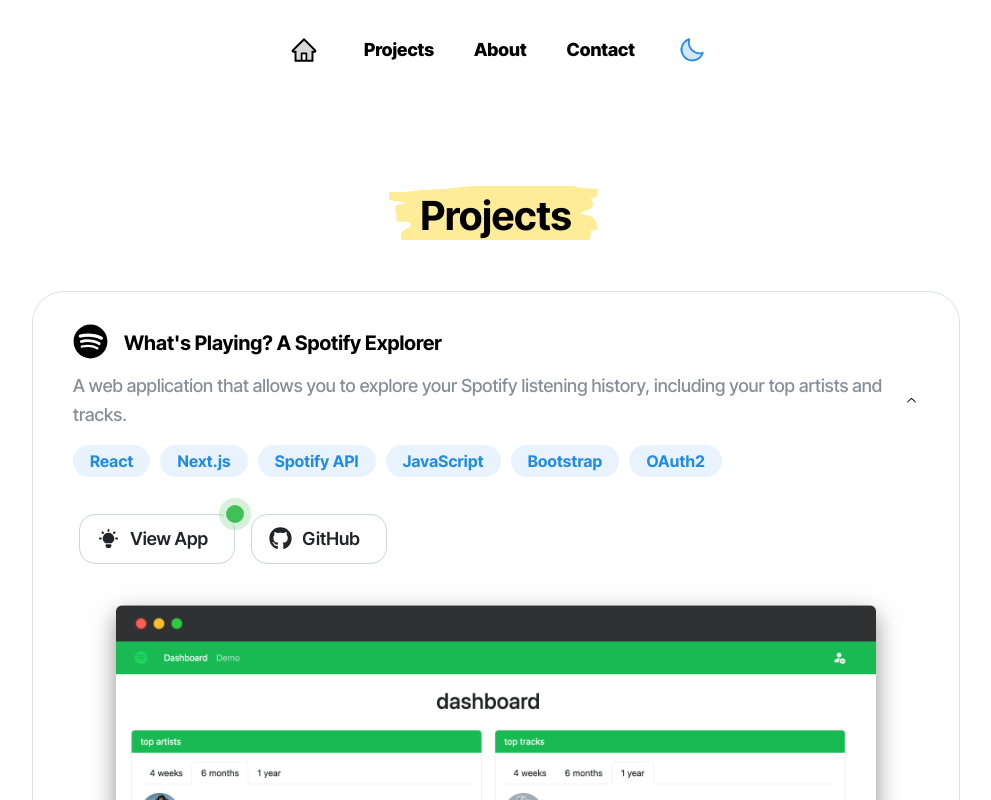
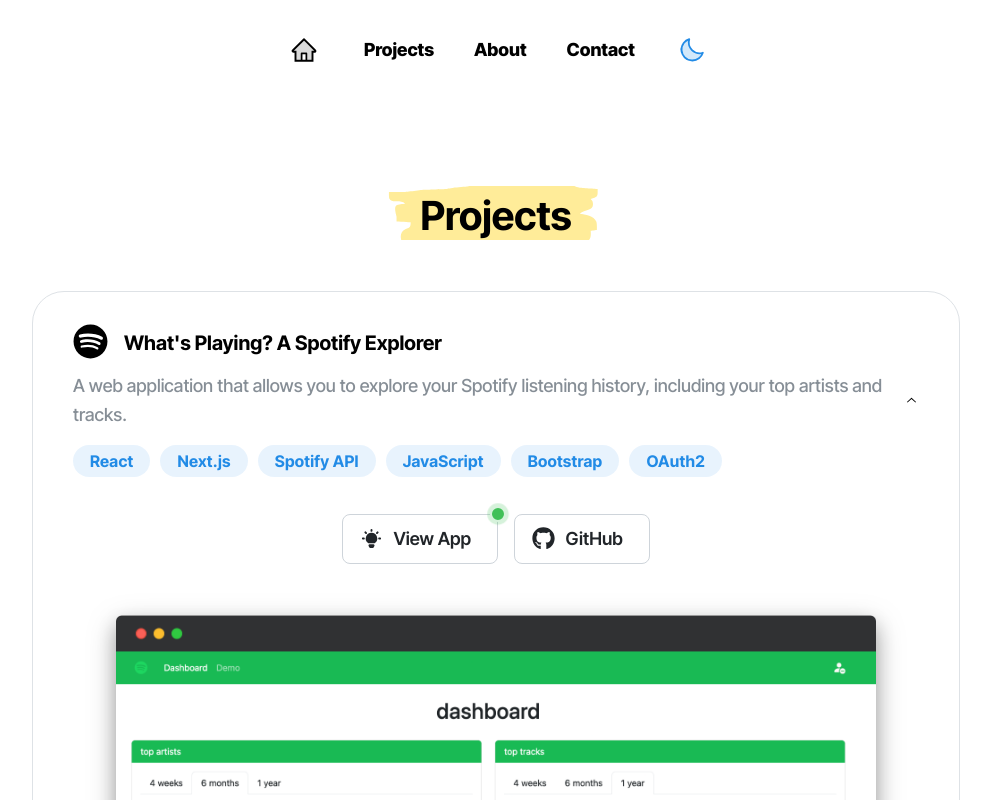
Before and after one commit to gladwinc/glad-port-2024, a Next.js app: page / in a window 1280 px wide. Both pictures are taken after a click on the button 640 px from the left and 949 px from the top of the page. Shown: the part 549-1349 px from the top of the page, without its empty margins (144-1135 px from the left). Built offline with nearby package versions, Linux system fonts and the light colour scheme.

Commit message:
center clickable buttons

```diff
--- a/app/components/Projects/Projects.tsx
+++ b/app/components/Projects/Projects.tsx
@@ -91,17 +91,18 @@
         )}
       </Accordion.Control>
       <Accordion.Panel>
-        <Group pl={30} pr={30}>
+        <Group justify="center" mb={10}>
           {project.link && (
-            <Indicator withBorder processing color="green" size={22}>
+            <Indicator withBorder processing color="green" size={16}>
               <Button
                 href={project.link}
                 target="_blank"
                 rel="noopener noreferrer"
                 component="a"
                 variant="default"
+                color="default"
                 size="lg"
-                radius="lg"
+                radius="md"
                 leftSection={<TbBulbFilled size={23} />}>
                 View App
               </Button>
@@ -114,8 +115,9 @@
               target="_blank"
               rel="noopener noreferrer"
               variant="default"
+              color="default"
               size="lg"
-              radius="lg"
+              radius="md"
               leftSection={<FaGithub size={23} />}>
               GitHub
             </Button>
```
